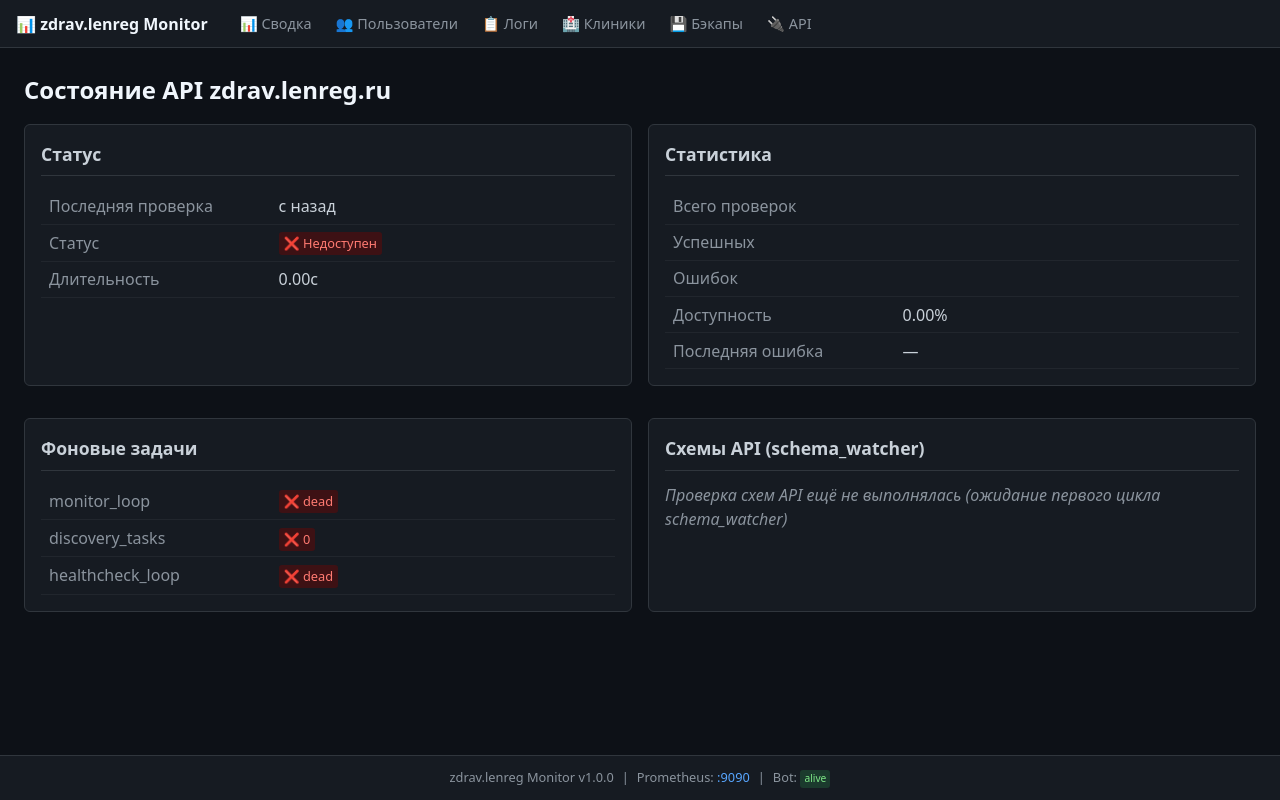
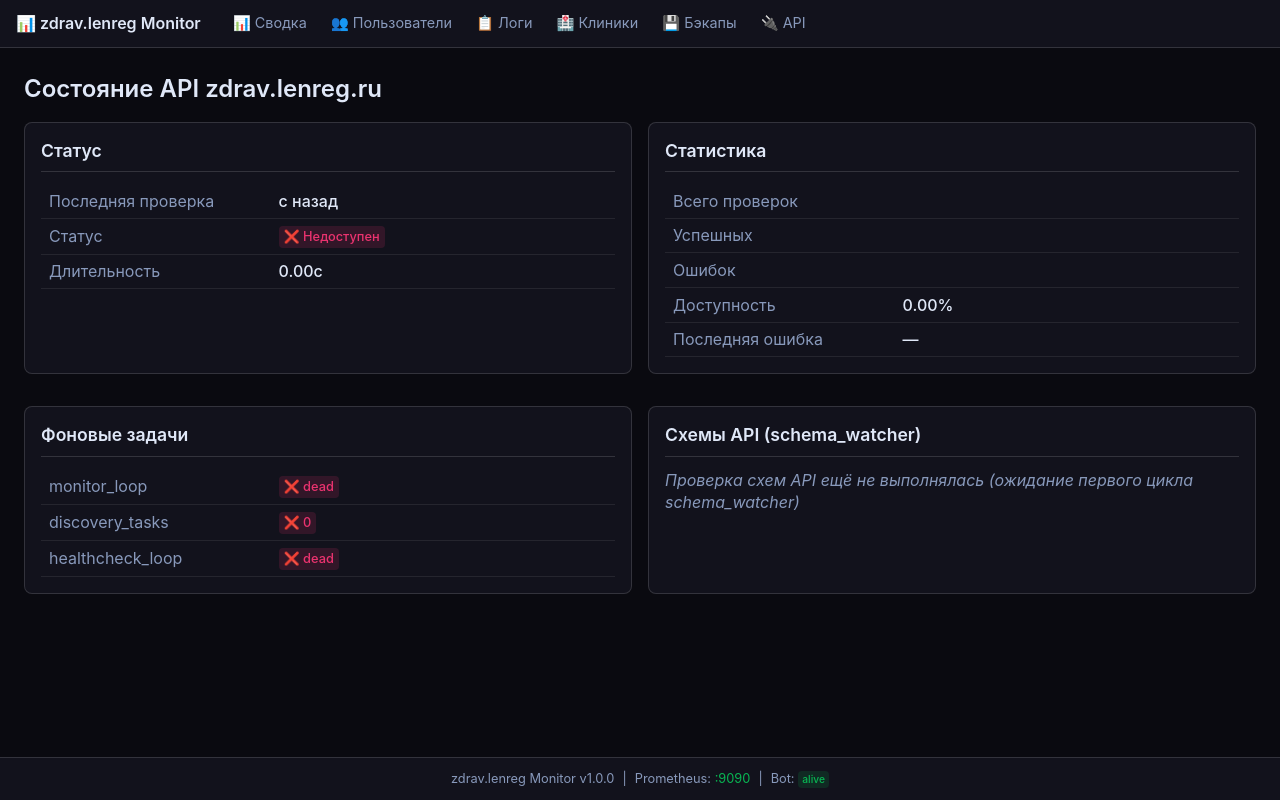
Before and after one commit to acidmsg/lenreg-ticket-bot, a Python web app: template src/web/templates/api_status.html in a window 1280 px wide. Run offline with Jinja, Linux system fonts and the light colour scheme; the template is opened without the code that fills it, so the values that code supplies are empty.

Commit message:
fix: dashboard CSS refactor (design-system vars, button reset) + calendar partial day highlight

```diff
--- a/src/web/static/dashboard.css
+++ b/src/web/static/dashboard.css
@@ -1,3 +1,106 @@
+/*
+ * Дашборд — дизайн-система «Здрав.ЛенРег»
+ * Использует те же CSS-переменные, что и мини-приложение (style.css).
+ */
+
+/* === Дизайн-токены (синхронизированы с app/css/style.css) === */
+:root {
+  /* Типографика */
+  --font-family:
+    -apple-system, blinkmacsystemfont, "Segoe UI", roboto, "Helvetica Neue",
+    arial, sans-serif;
+  --font-xs: 12px;
+  --font-sm: 14px;
+  --font-md: 16px;
+  --font-lg: 18px;
+  --font-xl: 22px;
+  --font-weight-normal: 400;
+  --font-weight-medium: 500;
+  --font-weight-semibold: 600;
+  --font-weight-bold: 700;
+  --line-height-tight: 1.2;
+  --line-height-normal: 1.4;
+  --line-height-relaxed: 1.6;
+
+  /* Отступы */
+  --space-xs: 4px;
+  --space-sm: 8px;
+  --space-md: 12px;
+  --space-lg: 16px;
+  --space-xl: 20px;
+  --space-2xl: 24px;
+  --space-3xl: 32px;
+
+  /* Радиусы */
+  --radius-sm: 4px;
+  --radius-md: 8px;
+  --radius-lg: 12px;
+  --radius-xl: 16px;
+  --radius-full: 9999px;
+
+  /* Анимации */
+  --transition-fast: 0.1s ease;
+  --transition-normal: 0.2s ease;
+  --transition-slow: 0.3s ease;
+}
+
+/* === Тёмная тема «Неоновая плазма» (по умолчанию) === */
+:root,
+[data-theme="dark"] {
+  --color-bg-primary: #0a0a10;
+  --color-bg-secondary: #12121c;
+  --color-text-primary: #e0e8f8;
+  --color-text-secondary: #89b;
+  --color-accent: #09b653;
+  --color-accent-text: #0a0a10;
+  --color-accent-hover: #07a048;
+  --color-danger: #ea336f;
+  --color-danger-text: #fff;
+  --color-warning: #f0a030;
+  --color-warning-bg: #3d2e00;
+  --color-info: #79c0ff;
+  --color-info-bg: #0c2d6b;
+  --color-border: rgb(255 255 255 / 8%);
+  --color-border-strong: rgb(255 255 255 / 14%);
+  --shadow-sm: 0 1px 2px rgb(0 0 0 / 20%);
+  --shadow-md: 0 2px 8px rgb(0 0 0 / 30%);
+  --shadow-lg: 0 4px 16px rgb(0 0 0 / 40%);
+  --status-available: #09b653;
+  --status-noslots: #ea336f;
+  --status-ok-bg: rgb(9 182 83 / 15%);
+  --status-warn-bg: rgb(240 160 48 / 15%);
+  --status-err-bg: rgb(234 51 111 / 15%);
+  --status-info-bg: rgb(121 192 255 / 12%);
+}
+
+/* === Светлая тема «Медицинская чистота» === */
+[data-theme="light"] {
+  --color-bg-primary: #f4f6f9;
+  --color-bg-secondary: #fff;
+  --color-text-primary: #1e293b;
+  --color-text-secondary: #64748b;
+  --color-accent: #3b82f6;
+  --color-accent-text: #fff;
+  --color-accent-hover: #2563eb;
+  --color-danger: #ef4444;
+  --color-danger-text: #fff;
+  --color-warning: #d97706;
+  --color-warning-bg: #fef3c7;
+  --color-info: #3b82f6;
+  --color-info-bg: #dbeafe;
+  --color-border: rgb(0 0 0 / 8%);
+  --color-border-strong: rgb(0 0 0 / 14%);
+  --shadow-sm: 0 1px 2px rgb(0 0 0 / 4%);
+  --shadow-md: 0 1px 3px rgb(0 0 0 / 6%);
+  --shadow-lg: 0 4px 12px rgb(0 0 0 / 10%);
+  --status-available: #22c55e;
+  --status-noslots: #ef4444;
+  --status-ok-bg: rgb(34 197 94 / 12%);
+  --status-warn-bg: rgb(217 119 6 / 12%);
+  --status-err-bg: rgb(239 68 68 / 12%);
+  --status-info-bg: rgb(59 130 246 / 12%);
+}
+
 /* ── Сброс и база ─────────────────────────────────────────────── */
 *,
 *::before,
@@ -7,23 +110,31 @@
   padding: 0;
 }
 
+/* Глобальный сброс для ВСЕХ кнопок — фон прозрачный, appearance убран */
+button {
+  appearance: none;
+  background: transparent;
+  border: none;
+  cursor: pointer;
+  padding: 0;
+  font-family: inherit;
+  font-size: inherit;
+  color: inherit;
+  line-height: inherit;
+}
+
 body {
-  font-family:
-    system-ui,
-    -apple-system,
-    "Segoe UI",
-    Roboto,
-    sans-serif;
-  background: #0d1117;
-  color: #c9d1d9;
-  line-height: 1.5;
+  font-family: var(--font-family);
+  background: var(--color-bg-primary);
+  color: var(--color-text-primary);
+  line-height: var(--line-height-normal);
   min-height: 100vh;
   display: flex;
   flex-direction: column;
 }
 
 a {
-  color: #58a6ff;
+  color: var(--color-accent);
   text-decoration: none;
 }
 
@@ -33,16 +144,16 @@ a:hover {
 
 code {
   font-family: "JetBrains Mono", "Fira Code", Consolas, monospace;
-  background: #161b22;
+  background: var(--color-bg-secondary);
   padding: 0.1em 0.3em;
-  border-radius: 3px;
+  border-radius: var(--radius-sm);
   font-size: 0.9em;
 }
 
 /* ── Навигация ───────────────────────────────────────────────── */
 .navbar {
-  background: #161b22;
-  border-bottom: 1px solid #30363d;
+  background: var(--color-bg-secondary);
+  border-bottom: 1px solid var(--color-border-strong);
   padding: 0 1rem;
   display: flex;
   align-items: center;
@@ -52,8 +163,8 @@ code {
 }
 
 .nav-brand {
-  font-weight: 600;
-  color: #f0f6fc;
+  font-weight: var(--font-weight-semibold);
+  color: var(--color-text-primary);
   white-space: nowrap;
 }
 
@@ -63,24 +174,24 @@ code {
 }
 
 .nav-links a {
-  color: #8b949e;
+  color: var(--color-text-secondary);
   padding: 0.25rem 0.5rem;
-  border-radius: 4px;
+  border-radius: var(--radius-sm);
   font-size: 0.9rem;
   transition:
-    background 0.15s,
-    color 0.15s;
+    background var(--transition-fast),
+    color var(--transition-fast);
 }
 
 .nav-links a:hover {
-  color: #f0f6fc;
-  background: #21262d;
+  color: var(--color-text-primary);
+  background: var(--color-border);
   text-decoration: none;
 }
 
 .nav-links a.active {
-  color: #f0f6fc;
-  background: #1f6feb;
+  color: var(--color-accent-text);
+  background: var(--color-accent);
 }
 
 /* ── Контейнер ────────────────────────────────────────────────── */
@@ -94,25 +205,25 @@ code {
 /* ── Заголовки ───────────────────────────────────────────────── */
 h1 {
   font-size: 1.5rem;
-  font-weight: 600;
+  font-weight: var(--font-weight-semibold);
   margin-bottom: 1rem;
-  color: #f0f6fc;
+  color: var(--color-text-primary);
 }
 
 h2 {
   font-size: 1.1rem;
-  font-weight: 600;
+  font-weight: var(--font-weight-semibold);
   margin-bottom: 0.75rem;
-  color: #c9d1d9;
-  border-bottom: 1px solid #30363d;
+  color: var(--color-text-primary);
+  border-bottom: 1px solid var(--color-border-strong);
   padding-bottom: 0.5rem;
 }
 
 /* ── Карточки ────────────────────────────────────────────────── */
 .card {
-  background: #161b22;
-  border: 1px solid #30363d;
-  border-radius: 6px;
+  background: var(--color-bg-secondary);
+  border: 1px solid var(--color-border-strong);
+  border-radius: var(--radius-md);
   padding: 1rem;
   margin-bottom: 1rem;
 }
@@ -169,16 +280,16 @@ h2 {
 
 .info-table td {
   padding: 0.35rem 0.5rem;
-  border-bottom: 1px solid #21262d;
+  border-bottom: 1px solid var(--color-border);
 }
 
 .info-table td:first-child {
-  color: #8b949e;
+  color: var(--color-text-secondary);
   width: 40%;
 }
 
 .info-table td:last-child {
-  font-weight: 500;
+  font-weight: var(--font-weight-medium);
 }
 
 /* ── Бейджи статусов ─────────────────────────────────────────── */
@@ -186,47 +297,47 @@ h2 {
   display: inline-block;
   padding: 0.15em 0.4em;
   font-size: 0.8em;
-  font-weight: 500;
-  border-radius: 3px;
-  background: #21262d;
-  color: #8b949e;
+  font-weight: var(--font-weight-medium);
+  border-radius: var(--radius-sm);
+  background: var(--color-border);
+  color: var(--color-text-secondary);
 }
 
 .badge-ok {
-  background: #1b3a2d;
-  color: #7ee787;
+  background: var(--status-ok-bg);
+  color: var(--status-available);
 }
 
 .badge-warn {
-  background: #3d2e00;
-  color: #d29922;
+  background: var(--status-warn-bg);
+  color: var(--color-warning);
 }
 
 .badge-err {
-  background: #3d1114;
-  color: #ff7b72;
+  background: var(--status-err-bg);
+  color: var(--color-danger);
 }
 
 .badge-info {
-  background: #0c2d6b;
-  color: #79c0ff;
+  background: var(--status-info-bg);
+  color: var(--color-info);
 }
 
 /* ── Кнопки и ссылки ─────────────────────────────────────────── */
 .btn {
   display: inline-block;
   padding: 0.4rem 0.8rem;
-  background: #238636;
-  color: #fff;
+  background: var(--color-accent);
+  color: var(--color-accent-text);
   border: none;
-  border-radius: 4px;
+  border-radius: var(--radius-sm);
   cursor: pointer;
   font-size: 0.85rem;
   font-family: inherit;
 }
 
 .btn:hover {
-  background: #2ea043;
+  background: var(--color-accent-hover);
 }
 
 .btn-link {
@@ -298,12 +409,12 @@ h2 {
 .filter-form input:focus,
 .filter-form select:focus {
   outline: none;
-  border-color: #58a6ff;
+  border-color: var(--color-accent);
 }
 
 /* ── Утилиты ──────────────────────────────────────────────────── */
 .text-muted {
-  color: #8b949e;
+  color: var(--color-text-secondary);
   font-style: italic;
 }
 
@@ -320,15 +431,15 @@ h2 {
 
 /* ── Футер ────────────────────────────────────────────────────── */
 .footer {
-  background: #161b22;
-  border-top: 1px solid #30363d;
+  background: var(--color-bg-secondary);
+  border-top: 1px solid var(--color-border-strong);
   padding: 0.75rem 1rem;
   display: flex;
   align-items: center;
   justify-content: center;
   gap: 0.5rem;
   font-size: 0.8rem;
-  color: #8b949e;
+  color: var(--color-text-secondary);
   flex-shrink: 0;
 }
 
```
Also changed, not shown: other parts of src/web/static/dashboard.css (+50 -30 lines), src/web/static/app/js/components/calendar.js (+48 -4 lines).
